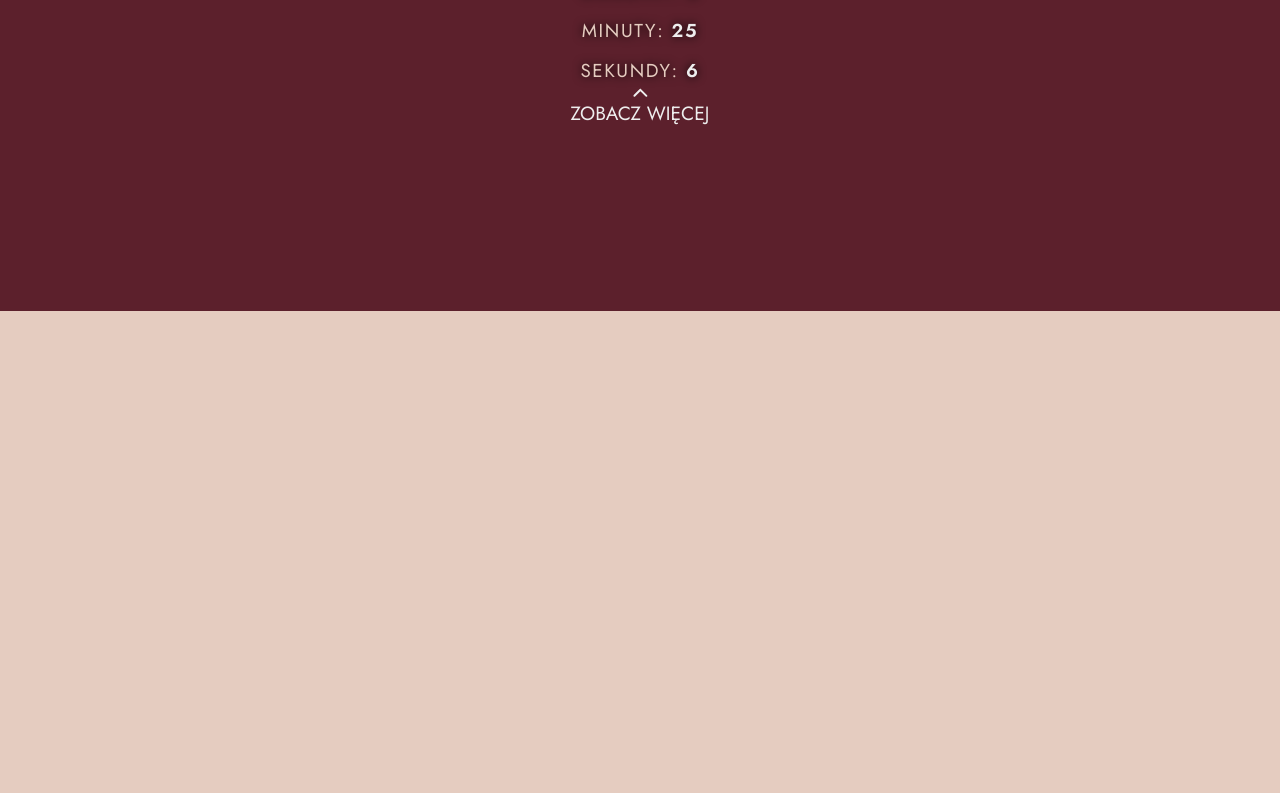
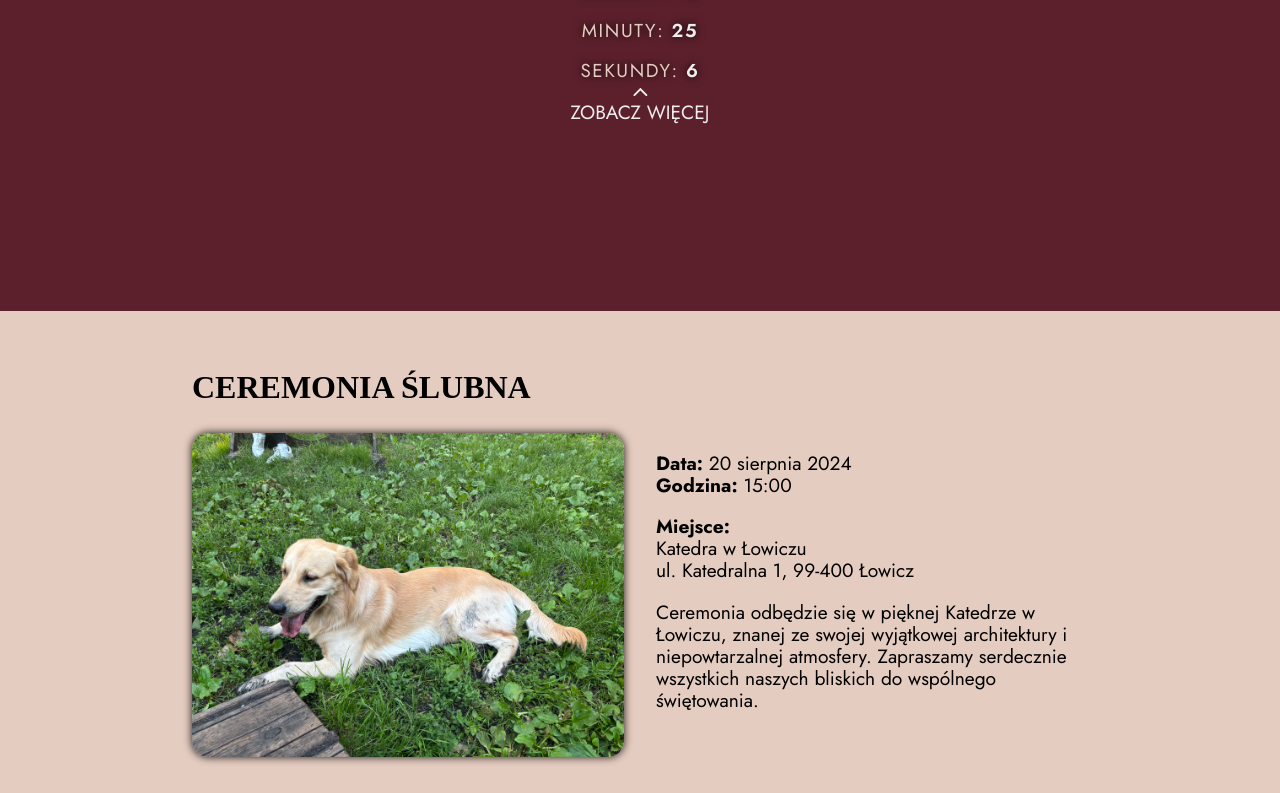
Before and after one commit to pkasprzak9/wesele, a React (Create React App) app: page / in a window 1280 px wide. Shown: the part 652-1445 px from the top of the page. Before the commit the page ends 963 px from the top, so only its background shows below. Built offline with nearby package versions, Linux system fonts and the light colour scheme.

Commit message:
feat: Add placeholder image to SectionCeremony component
Introduced a placeholder image to the assets directory and utilized it in the SectionCeremony component. This addition provides a default visual representation and helps standardize image displays during development and testing.

```diff
--- a/src/components/Main/SectionCeremony/SectionCeremony.jsx
+++ b/src/components/Main/SectionCeremony/SectionCeremony.jsx
@@ -1,4 +1,48 @@
 import React from "react";
+import "../../../styles/global.scss"
+import style from "./SectionCeremony.module.scss";
 
 export default function SectionCeremony() {
+
+  const images = {
+    church: {
+      src: require("../../../assets/images/placeholder.jpeg"),
+      alt: "Katedra w Łowiczu"
+    },
+    // wedding: {
+    //   src: require("../../../assets/images/wedding.jpg"),
+    //   alt: "Ślub"
+    // }
+  }
+
+  return (
+    <section className={style.weddingInfo}>
+      <div className="container">
+        <h2 className={style.title}>Ceremonia Ślubna</h2>
+        <div className="row">
+          <div className={`column ${style.imageWrapper}`}>
+            <img
+              src={images.church.src}
+              alt={images.church.alt}
+              className={style.image}
+            />
+          </div>
+          <div className={`column ${style.details}`}>
+            <p className={style.dateTime}>
+              <strong>Data:</strong> 20 sierpnia 2024<br />
+              <strong>Godzina:</strong> 15:00
+            </p>
+            <p className={style.location}>
+              <strong>Miejsce:</strong><br />
+              Katedra w Łowiczu<br />
+              ul. Katedralna 1, 99-400 Łowicz
+            </p>
+            <p className={style.description}>
+              Ceremonia odbędzie się w pięknej Katedrze w Łowiczu, znanej ze swojej wyjątkowej architektury i niepowtarzalnej atmosfery. Zapraszamy serdecznie wszystkich naszych bliskich do wspólnego świętowania.
+            </p>
+          </div>
+        </div>
+      </div>
+    </section>
+  )
 }
--- /dev/null
+++ b/src/components/Main/SectionCeremony/SectionCeremony.module.scss
@@ -0,0 +1,4 @@
+.image {
+  border-radius: 1em;
+  box-shadow: 0 0 .5em rgba(0, 0, 0, 0.9);
+}
```
Also changed, not shown: src/components/Main/SectionCeremony/SectionCeremony.scss (deleted).
